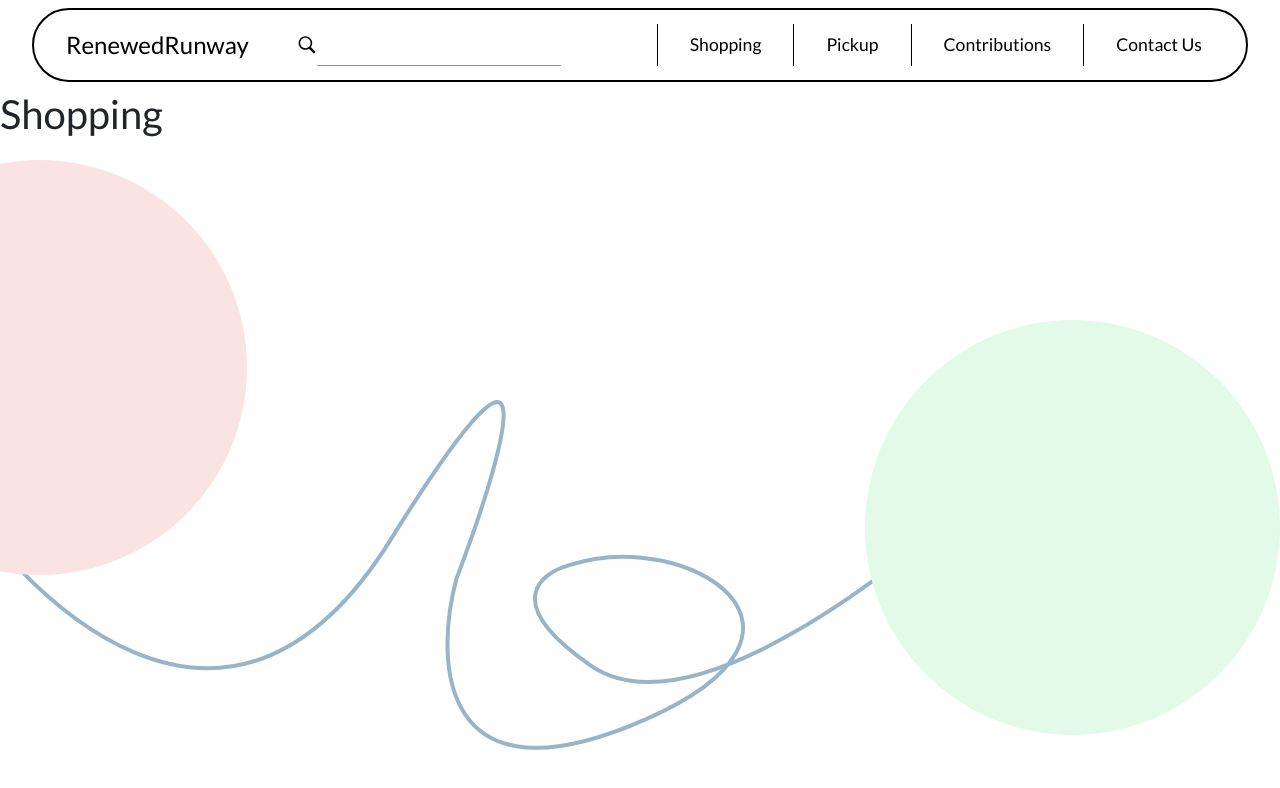
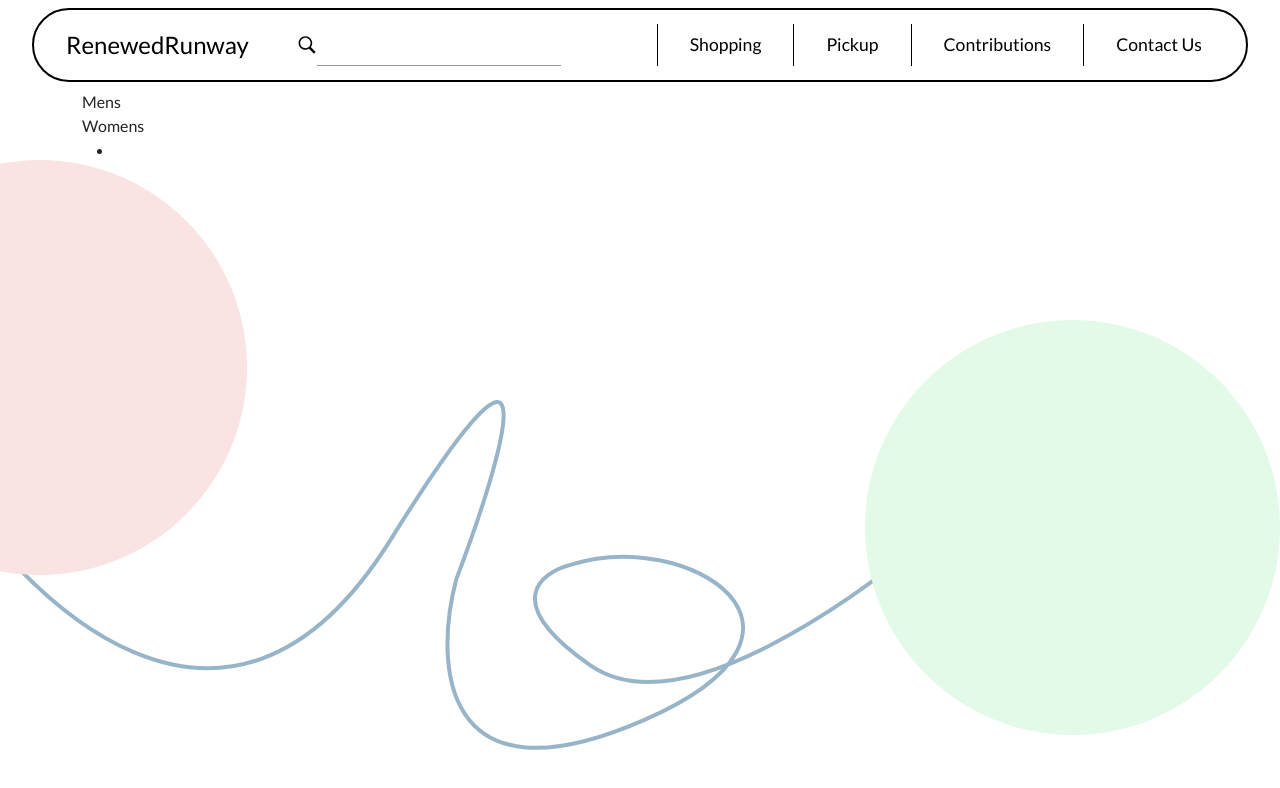
Before and after one commit to octagonemusic/renewedrunway-react-app, a React (Vite) app: page /shopping in a window 1280 px wide. Shown: the top 788 px of the page. Built offline with nearby package versions, Linux system fonts and the light colour scheme.

Commit message:
Update shopping.jsx

```diff
--- a/src/components/shopping/shopping.jsx
+++ b/src/components/shopping/shopping.jsx
@@ -1,9 +1,23 @@
+import React from 'react';
+
 function Shopping() {
-    return(
-        <div>
-            <h1>Shopping</h1>
+  return (
+    <div className="container shopping">
+      <div className="left-nav">
+        <div className="selecter">
+          <div className="item">Mens</div>
+          <div className="item">Womens</div>
         </div>
-    )
+        <div className="nav-section">
+          <ul>
+            <li>
+
+            </li>
+          </ul>
+        </div>
+      </div>
+    </div>
+  );
 }
 
 export default Shopping;
```
